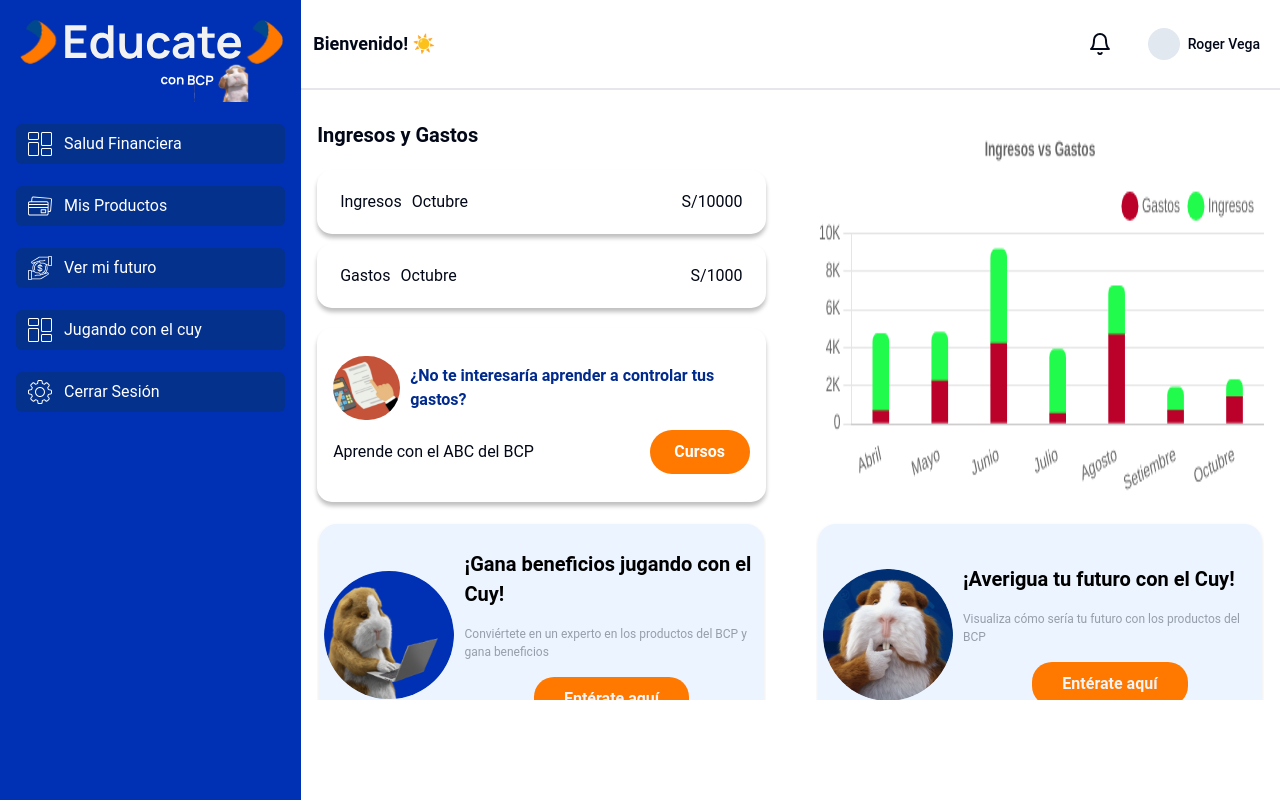
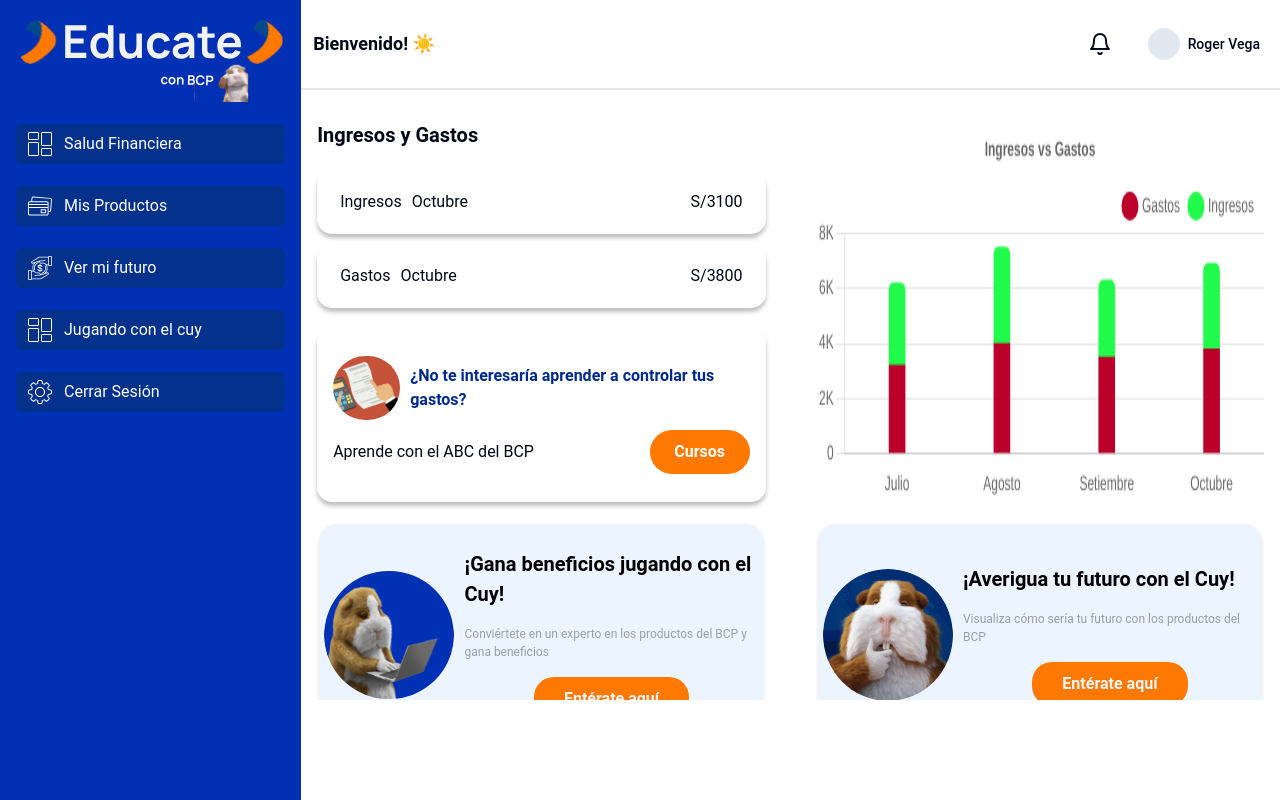
Before and after one commit to anderalarcon/wasiByte, a Next.js app: page /salud in a window 1280 px wide. Built offline with nearby package versions, Linux system fonts and the light colour scheme.

Commit message:
Updated dashboard data

```diff
--- a/src/components/Dashboard/childrens/IncomeExpenseChart/IncomeExpenseChart.tsx
+++ b/src/components/Dashboard/childrens/IncomeExpenseChart/IncomeExpenseChart.tsx
@@ -64,21 +64,21 @@
     },
 };
 
-const labels = ['Abril', 'Mayo', 'Junio', 'Julio', 'Agosto', 'Setiembre', 'Octubre'];
+const labels = ['Julio', 'Agosto', 'Setiembre', 'Octubre'];
 
 export const data: ChartData<"bar", number[], string> = {
     labels,
     datasets: [
         {
             label: 'Gastos',
-            data: labels.map(() => Math.random() * 5000),
+            data: [3200, 4000, 3500, 3800],
             backgroundColor: '#BB002A',
             barThickness: 16,
             borderRadius: 5,
         },
         {
             label: 'Ingresos',
-            data: labels.map(() => Math.random() * 5000),
+            data: [3000, 3500, 2800, 3100],
             backgroundColor: '#21FB4B',
             barThickness: 16,
             borderRadius: 5
--- a/src/components/Dashboard/childrens/IncomesExpenses/IncomeExpenses.tsx
+++ b/src/components/Dashboard/childrens/IncomesExpenses/IncomeExpenses.tsx
@@ -10,12 +10,12 @@
         <IncomeExpenseCard
           title={'Ingresos'}
           month={'Octubre'}
-          amount={10000}
+          amount={3100}
         />
         <IncomeExpenseCard
           title={'Gastos'}
           month={'Octubre'}
-          amount={1000}
+          amount={3800}
         />
       </div>
       <RecommendCard />
```
